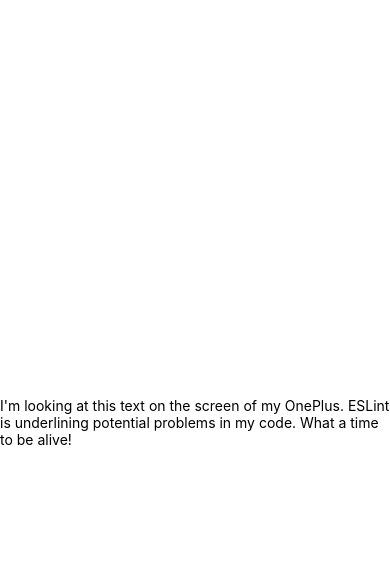
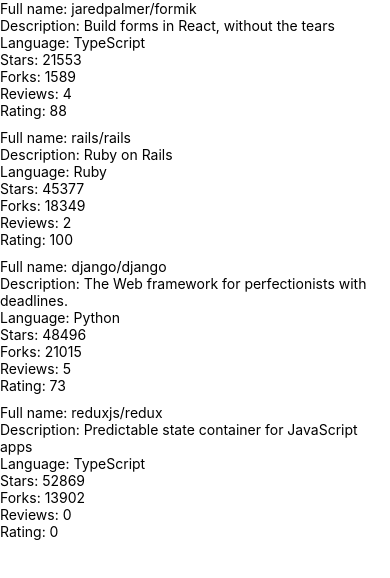
Before and after one commit to jrnn/fso22-repo-rater, a React Native app: screen / in a window 390 px wide. Shown: the top 578 px of the page. Built offline with nearby package versions, Linux system fonts and the light colour scheme.

Commit message:
exercise 10.3

```diff
--- a/App.tsx
+++ b/App.tsx
@@ -1,14 +1,12 @@
 import { StatusBar } from "expo-status-bar"
-import { StyleSheet, Text, View } from "react-native"
+import { StyleSheet, View } from "react-native"
+import Constants from "expo-constants"
+import RepositoryList from "./src/components/RepositoryList"
 
 export default function App() {
   return (
     <View style={styles.container}>
-      <Text>
-        I&apos;m looking at this text on the screen of my OnePlus.
-        ESLint is underlining potential problems in my code.
-        What a time to be alive!
-      </Text>
+      <RepositoryList />
       <StatusBar style="auto" />
     </View>
   )
@@ -16,6 +14,7 @@
 
 const styles = StyleSheet.create({
   container: {
+    marginTop: Constants.statusBarHeight,
     flex: 1,
     backgroundColor: "#fff",
     alignItems: "center",
--- /dev/null
+++ b/src/components/RepositoryItem.tsx
@@ -0,0 +1,23 @@
+import { FC } from "react"
+import { Text, View } from "react-native"
+import { Repository } from "../types"
+
+interface Props {
+  repository: Repository
+}
+
+const RepositoryItem: FC<Props> = ({ repository }) => {
+  return (
+    <View>
+      <Text>Full name: {repository.fullName}</Text>
+      <Text>Description: {repository.description}</Text>
+      <Text>Language: {repository.language}</Text>
+      <Text>Stars: {repository.stargazersCount}</Text>
+      <Text>Forks: {repository.forksCount}</Text>
+      <Text>Reviews: {repository.reviewCount}</Text>
+      <Text>Rating: {repository.ratingAverage}</Text>
+    </View>
+  )
+}
+
+export default RepositoryItem
--- /dev/null
+++ b/src/components/RepositoryList.tsx
@@ -0,0 +1,16 @@
+import { FlatList } from "react-native"
+import RepositoryItem from "./RepositoryItem"
+import Separator from "./Separator"
+import { repositories } from "../data"
+
+const RepositoryList = () => {
+  return (
+    <FlatList
+      data={repositories}
+      ItemSeparatorComponent={Separator}
+      renderItem={({ item }) => <RepositoryItem repository={item} />}
+    />
+  )
+}
+
+export default RepositoryList
--- /dev/null
+++ b/src/components/Separator.tsx
@@ -0,0 +1,13 @@
+import { StyleSheet, View } from "react-native"
+
+const styles = StyleSheet.create({
+  separator: {
+    height: 10
+  }
+})
+
+const Separator = () => (
+  <View style={styles.separator} />
+)
+
+export default Separator
--- /dev/null
+++ b/src/data.ts
@@ -0,0 +1,48 @@
+import { Repository } from "./types"
+
+export const repositories: ReadonlyArray<Repository> = [
+  {
+    id: "jaredpalmer.formik",
+    fullName: "jaredpalmer/formik",
+    description: "Build forms in React, without the tears",
+    language: "TypeScript",
+    forksCount: 1589,
+    stargazersCount: 21553,
+    ratingAverage: 88,
+    reviewCount: 4,
+    ownerAvatarUrl: "https://avatars2.githubusercontent.com/u/4060187?v=4"
+  },
+  {
+    id: "rails.rails",
+    fullName: "rails/rails",
+    description: "Ruby on Rails",
+    language: "Ruby",
+    forksCount: 18349,
+    stargazersCount: 45377,
+    ratingAverage: 100,
+    reviewCount: 2,
+    ownerAvatarUrl: "https://avatars1.githubusercontent.com/u/4223?v=4"
+  },
+  {
+    id: "django.django",
+    fullName: "django/django",
+    description: "The Web framework for perfectionists with deadlines.",
+    language: "Python",
+    forksCount: 21015,
+    stargazersCount: 48496,
+    ratingAverage: 73,
+    reviewCount: 5,
+    ownerAvatarUrl: "https://avatars2.githubusercontent.com/u/27804?v=4"
+  },
+  {
+    id: "reduxjs.redux",
+    fullName: "reduxjs/redux",
+    description: "Predictable state container for JavaScript apps",
+    language: "TypeScript",
+    forksCount: 13902,
+    stargazersCount: 52869,
+    ratingAverage: 0,
+    reviewCount: 0,
+    ownerAvatarUrl: "https://avatars3.githubusercontent.com/u/13142323?v=4"
+  }
+]
--- /dev/null
+++ b/src/types.ts
@@ -0,0 +1,11 @@
+export interface Repository {
+  id: string
+  fullName: string
+  description: string
+  language: string
+  forksCount: number
+  stargazersCount: number
+  ratingAverage: number
+  reviewCount: number
+  ownerAvatarUrl: string
+}
```
